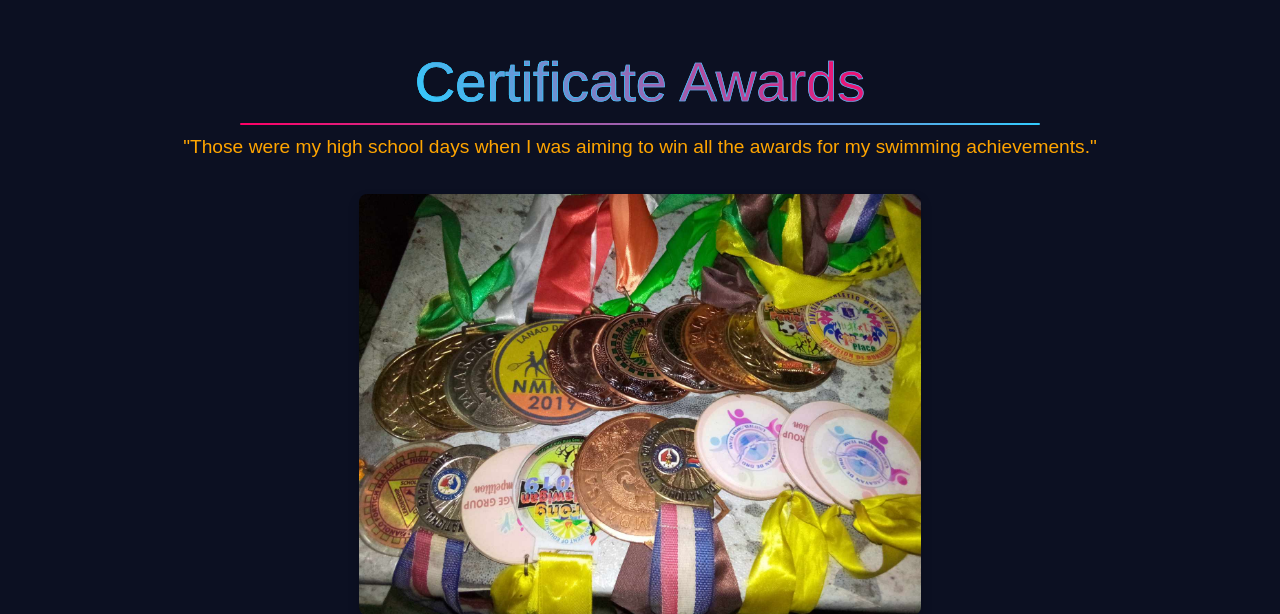
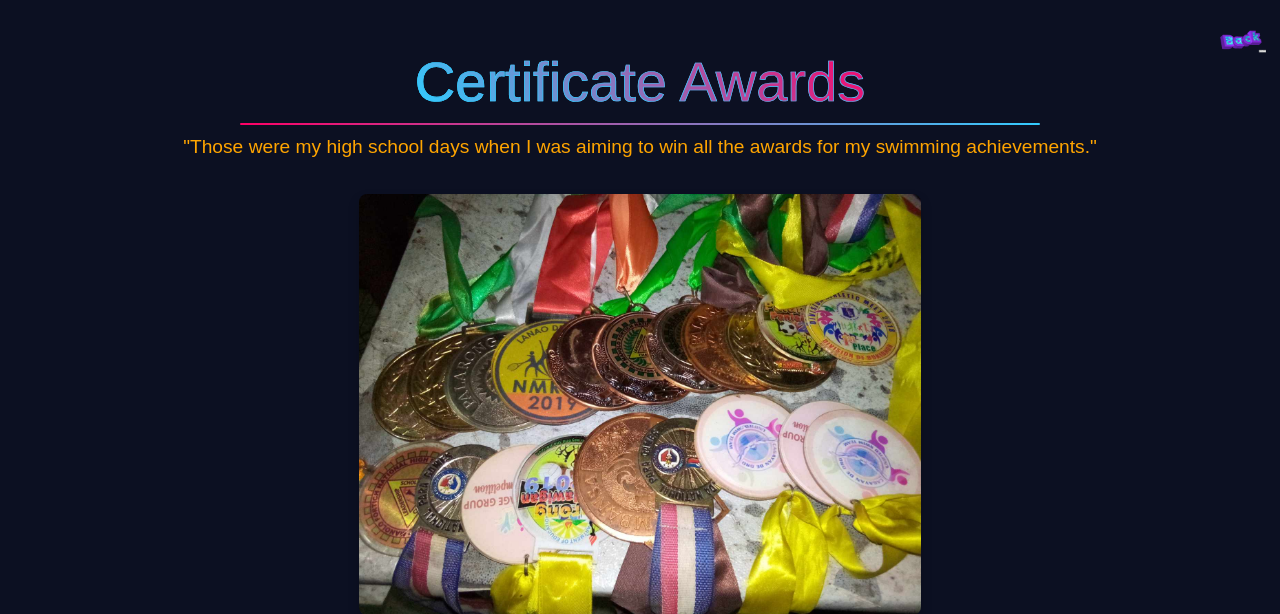
Before and after one commit to JamesSerenio/My-portfolio, a PHP site: page /assets/activity/about_me/Certificate_Awards.php in a window 1280 px wide. Shown: the top 614 px of the page. Run offline with PHP 8.4, Linux system fonts and the light colour scheme.

Commit message:
added gif back and function

```diff
--- a/assets/activity/about_me/Certificate_Awards.php
+++ b/assets/activity/about_me/Certificate_Awards.php
@@ -8,6 +8,10 @@
     <link rel="stylesheet" type="text/css" href="../../css/Certificate_Awards.css">
 </head>
 <body>
+
+<a href="javascript:history.back()" class="back-button">
+        <img src="../../image/back.gif" alt="Back">
+    </a>
 
 <section class="certificate-section">
         <h1>Certificate Awards</h1>
--- a/assets/css/Certificate_Awards.css
+++ b/assets/css/Certificate_Awards.css
@@ -73,3 +73,21 @@ body {
         max-width: 100%;
     }
 }
+
+.back-button {
+    position: fixed;
+    top: 5%;
+    left: 95%;
+    transform: translateY(-50%);
+    z-index: 1000;
+}
+
+.back-button img {
+    width: 50px;
+    height: auto;
+    transition: transform 0.3s ease;
+}
+
+.back-button img:hover {
+    transform: scale(1.1);
+}
```
Also changed, not shown: assets/image/back.gif (added).
